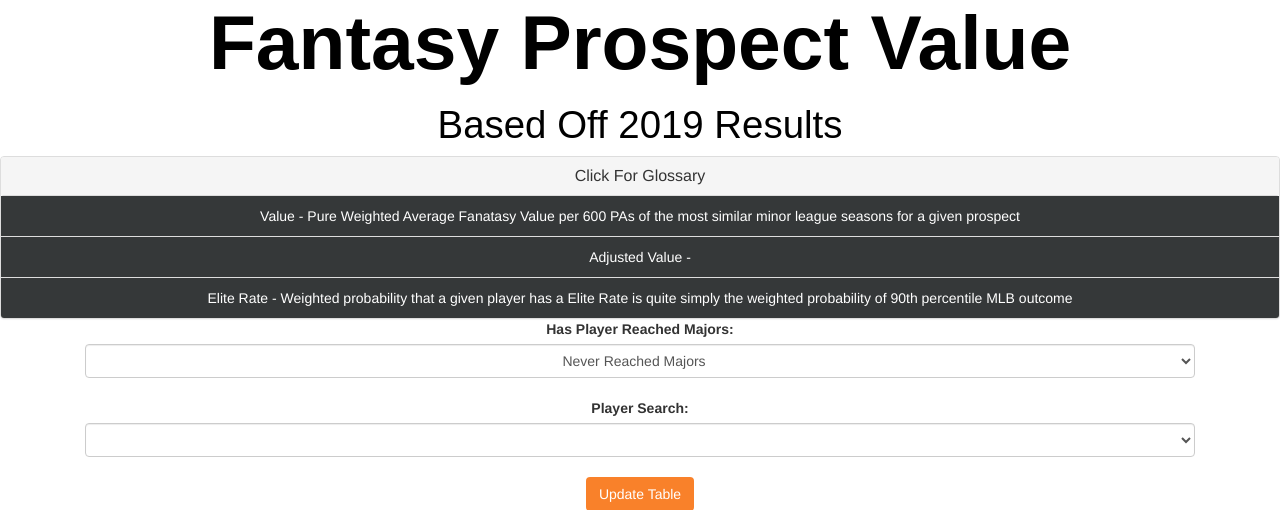
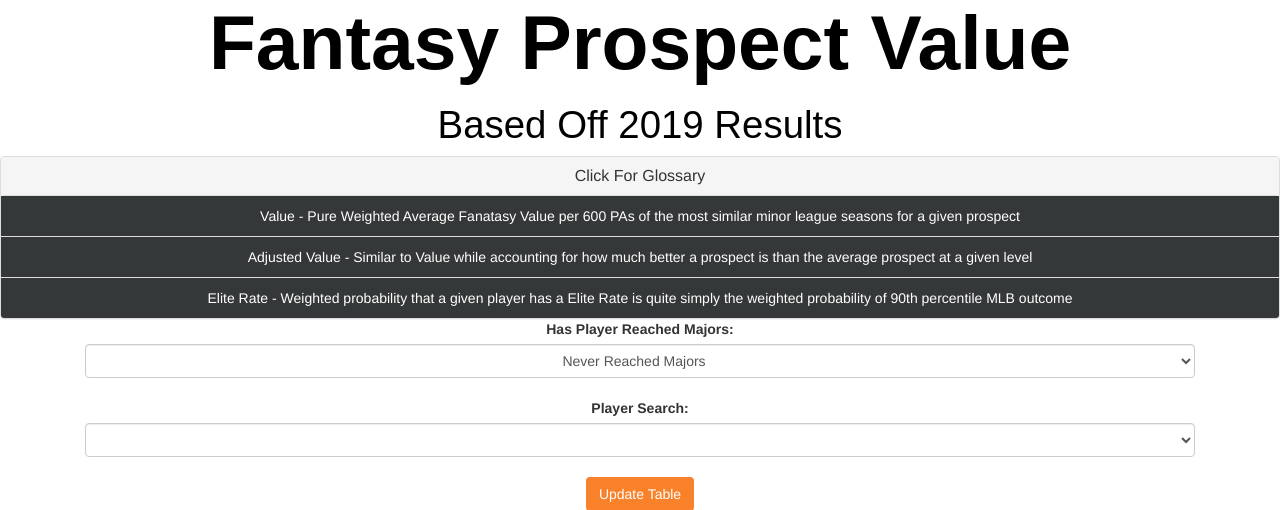
Before and after one commit to pmammino/rotofanatic, a Flask app: page /prospects in a window 1280 px wide, after a click on "Click For Glossary". Shown: the part 538-1048 px from the top of the page. Run offline with Flask 2, Linux system fonts and the light colour scheme; some libraries are stand-ins or nearby versions.

Commit message:
Update prospects.html

```diff
--- a/templates/prospects.html
+++ b/templates/prospects.html
@@ -21,7 +21,7 @@
     <div id="collapse1" class="panel-collapse collapse">
       <ul class="list-group">
         <li class="list-group-item">Value - Pure Weighted Average Fanatasy Value per 600 PAs of the most similar minor league seasons for a given prospect</li>
-        <li class="list-group-item">Adjusted Value - </li>
+        <li class="list-group-item">Adjusted Value - Similar to Value while accounting for how much better a prospect is than the average prospect at a given level</li>
 		<li class="list-group-item">Elite Rate - Weighted probability that a given player has a Elite Rate is quite simply the weighted probability of 90th percentile MLB outcome</li>
       </ul>
   </div>
```
